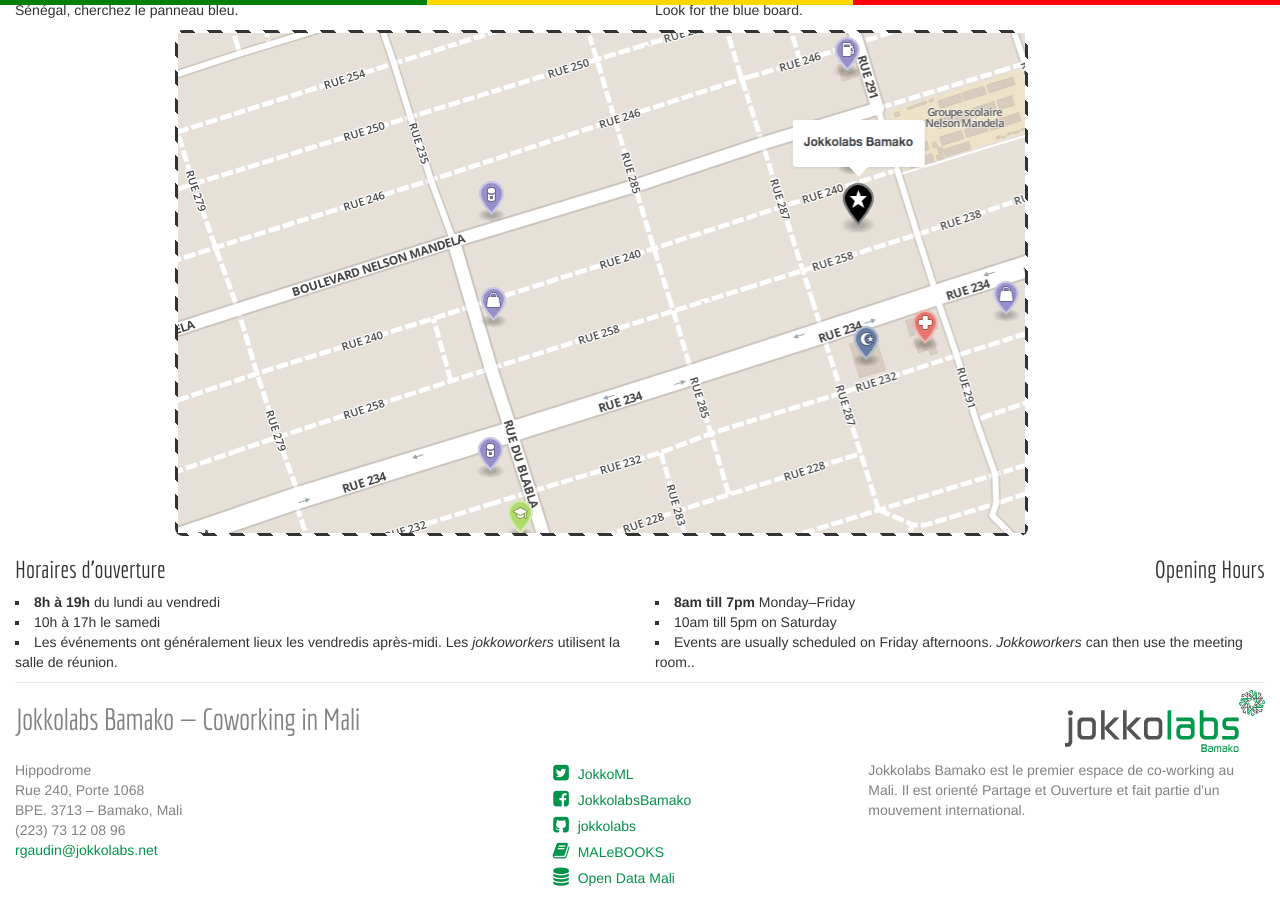
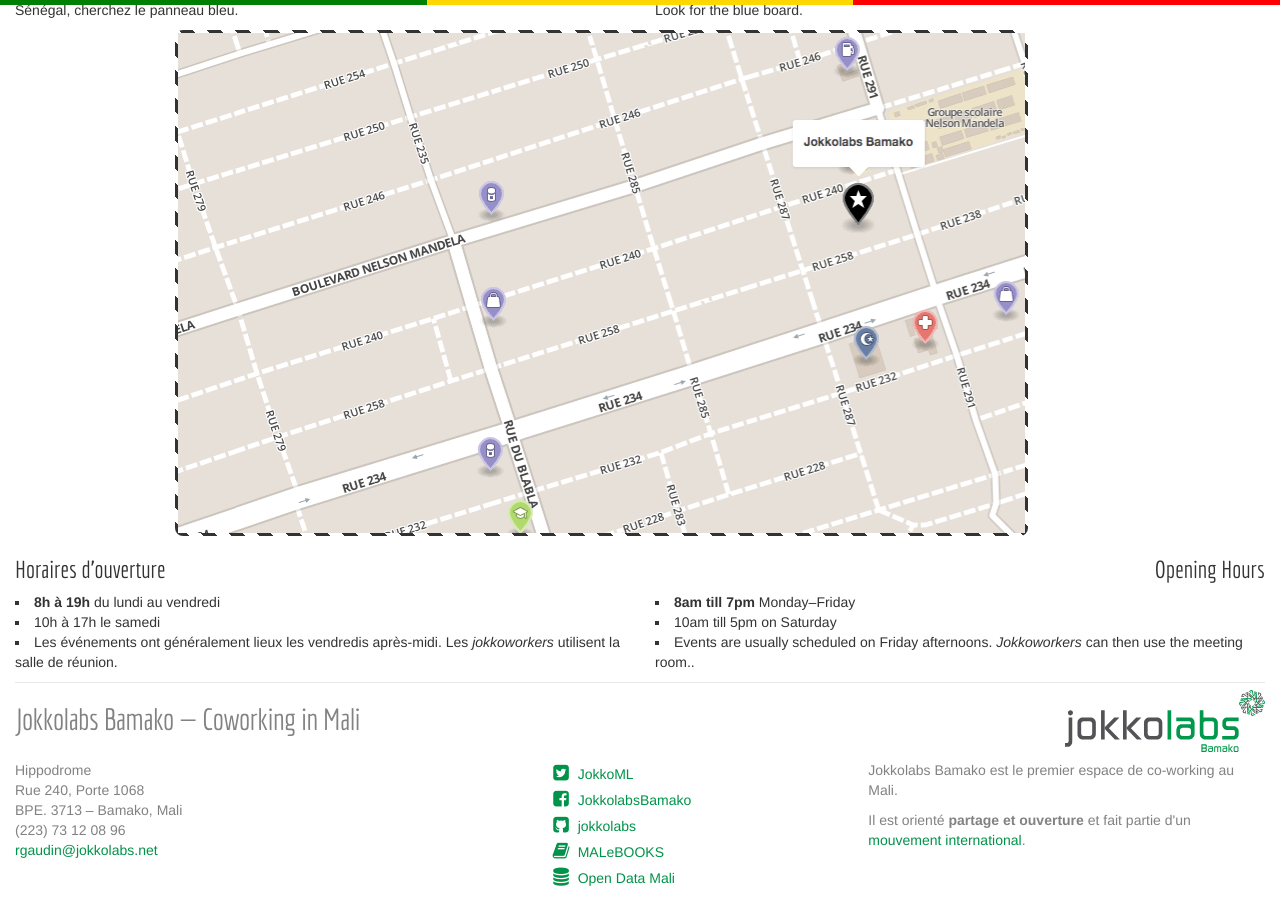
Before and after one commit to jokkolabs/jokkolabs.github.io, a Jekyll site: the page built from index.html, in a window 1280 px wide and 900 px high, scrolled down 1111 px. Built offline with Jekyll 4.4.1, drawn with Linux system fonts in a browser that asks for light colours; nearby versions of some CDN libraries; part of the change alters nothing that is shown.

```diff
--- a/index.html
+++ b/index.html
@@ -50,7 +50,8 @@ layout: default
 			    </div>
 
 			    <div class="col-xs-12 col-sm-4 col-md-4 col-lg-4">
-			    	<p>{{ site.description }}</p>
+			    	<p>Jokkolabs Bamako est le premier espace de co-working au Mali.</p>
+			    	<p>Il est orienté <strong>partage et ouverture</strong> et fait partie d'un <a href="http://jokkolabs.net">mouvement international</a>.</p>
 			    </div>
 			</div>
 		</footer>
```
